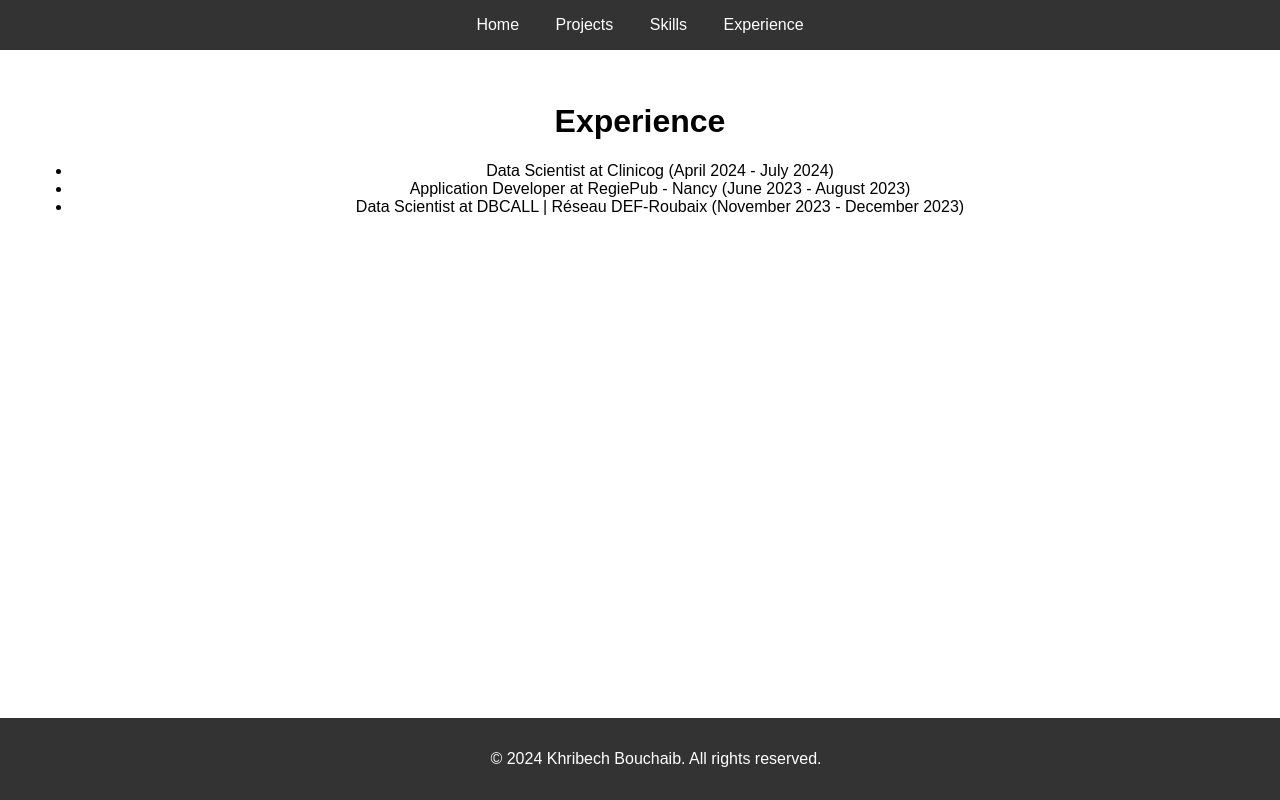
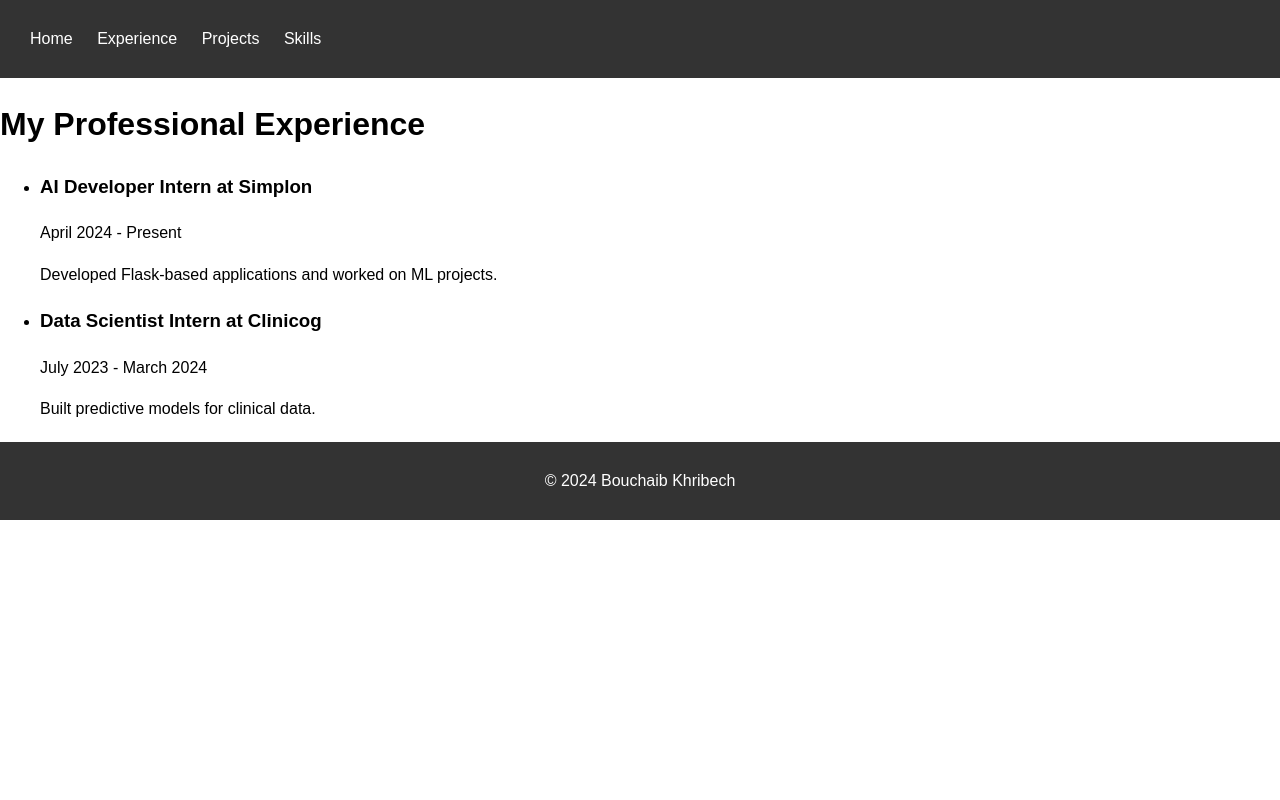
Before and after one commit to simbouch/portfolio_project, a Flask app: page /experience in a window 1280 px wide. Run offline with Flask 3, Linux system fonts and the light colour scheme.

Commit message:
little enhancements

```diff
--- a/static/css/styles.css
+++ b/static/css/styles.css
@@ -1,33 +1,35 @@
 body {
     font-family: Arial, sans-serif;
+    line-height: 1.6;
     margin: 0;
     padding: 0;
 }
 
 header {
-    background-color: #333;
-    color: white;
-    padding: 1rem;
-    text-align: center;
+    background: #333;
+    color: #fff;
+    padding: 10px 20px;
 }
 
-nav a {
-    color: white;
-    margin: 0 1rem;
+header ul {
+    list-style: none;
+    padding: 0;
+}
+
+header ul li {
+    display: inline;
+    margin: 0 10px;
+}
+
+header ul li a {
+    color: #fff;
     text-decoration: none;
 }
 
-main {
-    padding: 2rem;
+footer {
     text-align: center;
+    background: #333;
+    color: #fff;
+    padding: 10px 0;
+    margin-top: 20px;
 }
-
-footer {
-    background-color: #333;
-    color: white;
-    text-align: center;
-    padding: 1rem;
-    position: fixed;
-    bottom: 0;
-    width: 100%;
-}
--- a/templates/base.html
+++ b/templates/base.html
@@ -3,23 +3,25 @@
 <head>
     <meta charset="UTF-8">
     <meta name="viewport" content="width=device-width, initial-scale=1.0">
-    <title>Portfolio</title>
-    <link rel="stylesheet" href="/static/css/styles.css">
+    <title>{% block title %}Portfolio{% endblock %}</title>
+    <link rel="stylesheet" href="{{ url_for('static', filename='css/styles.css') }}">
 </head>
 <body>
     <header>
         <nav>
-            <a href="/">Home</a>
-            <a href="/projects">Projects</a>
-            <a href="/skills">Skills</a>
-            <a href="/experience">Experience</a>
+            <ul>
+                <li><a href="{{ url_for('index') }}">Home</a></li>
+                <li><a href="{{ url_for('experience') }}">Experience</a></li>
+                <li><a href="{{ url_for('projects') }}">Projects</a></li>
+                <li><a href="{{ url_for('skills') }}">Skills</a></li>
+            </ul>
         </nav>
     </header>
     <main>
         {% block content %}{% endblock %}
     </main>
     <footer>
-        <p>© 2024 Khribech Bouchaib. All rights reserved.</p>
+        <p>&copy; 2024 Bouchaib Khribech</p>
     </footer>
 </body>
 </html>
--- a/templates/experience.html
+++ b/templates/experience.html
@@ -1,10 +1,19 @@
 {% extends "base.html" %}
 
+{% block title %}Experience{% endblock %}
+
 {% block content %}
-<h1>Experience</h1>
+<h1>My Professional Experience</h1>
 <ul>
-    <li>Data Scientist at Clinicog (April 2024 - July 2024)</li>
-    <li>Application Developer at RegiePub - Nancy (June 2023 - August 2023)</li>
-    <li>Data Scientist at DBCALL | Réseau DEF-Roubaix (November 2023 - December 2023)</li>
+    <li>
+        <h3>AI Developer Intern at Simplon</h3>
+        <p>April 2024 - Present</p>
+        <p>Developed Flask-based applications and worked on ML projects.</p>
+    </li>
+    <li>
+        <h3>Data Scientist Intern at Clinicog</h3>
+        <p>July 2023 - March 2024</p>
+        <p>Built predictive models for clinical data.</p>
+    </li>
 </ul>
 {% endblock %}
--- a/templates/index.html
+++ b/templates/index.html
@@ -1,6 +1,8 @@
 {% extends "base.html" %}
+
+{% block title %}Home - Portfolio{% endblock %}
 
 {% block content %}
 <h1>Welcome to My Portfolio</h1>
-<p>Hello, I'm Khribech Bouchaib. This is my personal portfolio showcasing my projects, skills, and experience.</p>
+<p>Hello! I'm Bouchaib Khribech, an AI Developer and Data Scientist. Explore my projects, skills, and experiences.</p>
 {% endblock %}
```
Also changed, not shown: templates/projects.html (+11 -4 lines), templates/skills.html (+6 -5 lines).
